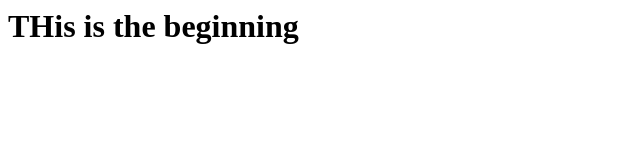
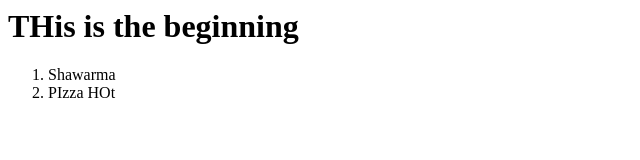
Before and after one commit to Muazzamkimba/Test-repo, a plain HTML site: page index.html in a window 1280 px wide. Shown: the whole page, without its empty margins (0-640 px from the left). Drawn offline with Linux system fonts and the light colour scheme.

Commit message:
index.html

```diff
--- a/index.html
+++ b/index.html
@@ -1 +1,5 @@
 <h1>THis is the beginning</h1>
+<ol>
+    <li>Shawarma</li>
+    <li>PIzza HOt</li>
+</ol>
```
